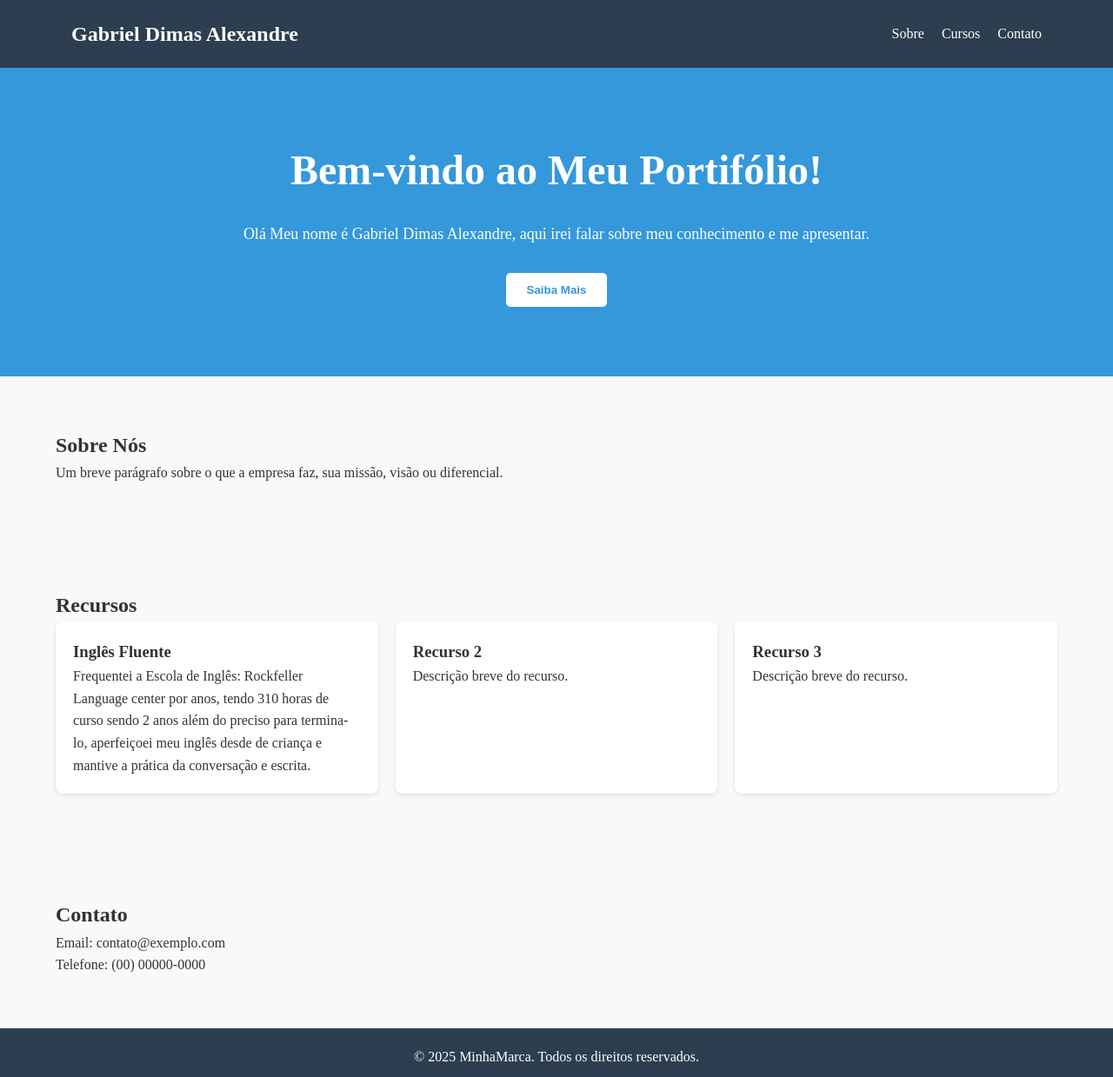
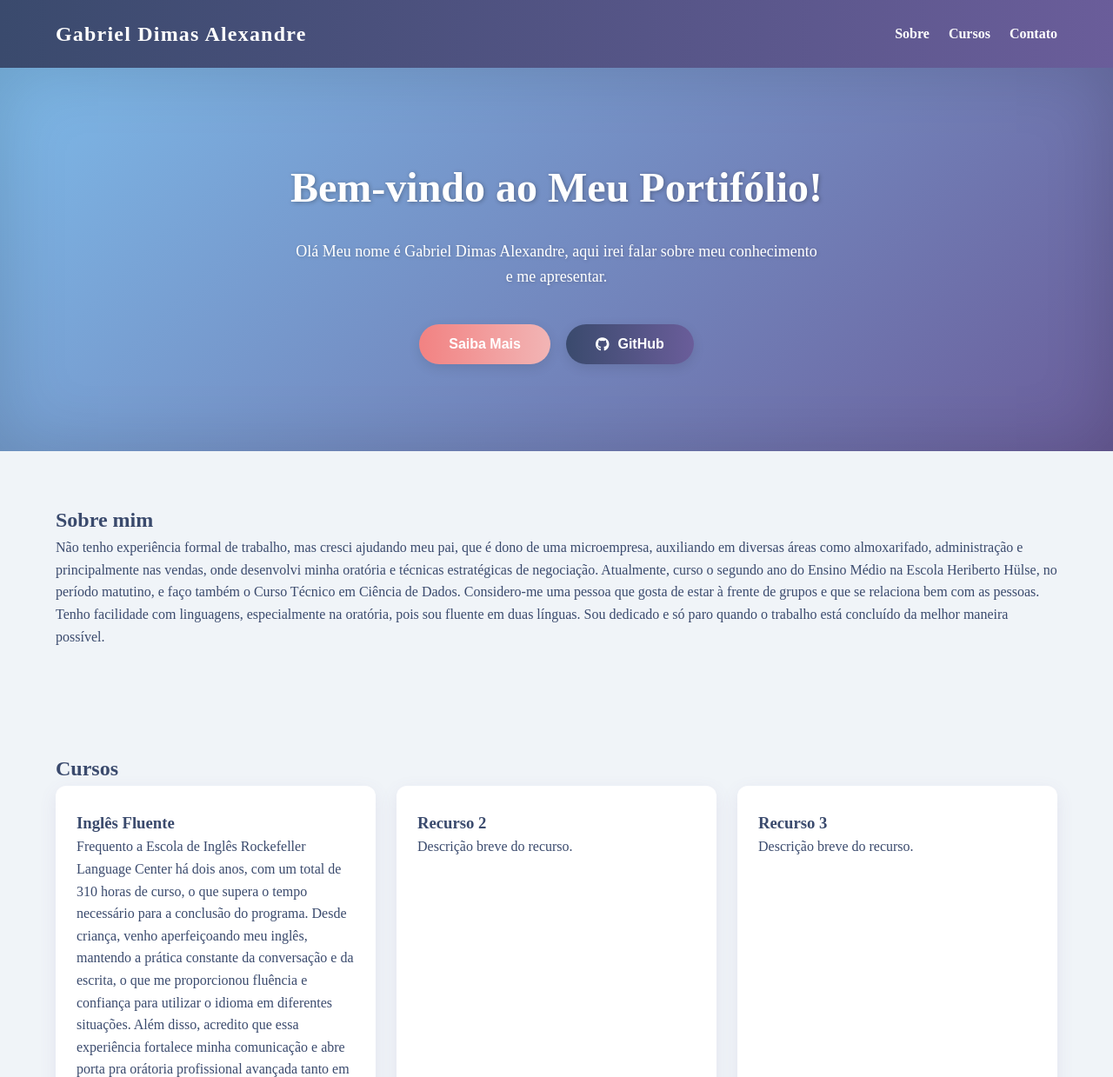
Before and after one commit to EusouoDimas/Landing-Page-Pessoal, a plain HTML site: page index.html in a window 1280 px wide. Shown: the top 1239 px of the page at 87% size. Drawn offline with Linux system fonts and the light colour scheme.

Commit message:
segunda versão do site
incompleto por enquanto mas quase pronto

```diff
--- a/index.html
+++ b/index.html
@@ -4,7 +4,8 @@
   <meta charset="UTF-8" />
   <meta name="viewport" content="width=device-width, initial-scale=1.0"/>
   <title>Landing Page</title>
-    <link rel="stylesheet" href="style.css">
+  <link rel="stylesheet" href="style.css">
+  <link rel="stylesheet" href="https://cdnjs.cloudflare.com/ajax/libs/font-awesome/6.4.0/css/all.min.css" />
 </head>
 <body>
   <header>
@@ -14,7 +15,7 @@
         <div class="menu-toggle" onclick="toggleMenu()">☰</div>
         <div class="menu" id="menu">
           <a href="#sobre">Sobre</a>
-          <a href="#recursos">Cursos</a>
+          <a href="#curso">Cursos</a>
           <a href="#contato">Contato</a>
         </div>
       </nav>
@@ -24,25 +25,28 @@
   <section class="hero">
     <div class="container">
       <h1>Bem-vindo ao Meu Portifólio!</h1>
-      <p>Olá Meu nome é Gabriel Dimas Alexandre, aqui irei falar sobre meu conhecimento e me apresentar. </p>
-      <button>Saiba Mais</button>
+      <p>Olá Meu nome é Gabriel Dimas Alexandre, aqui irei falar sobre meu conhecimento e me apresentar.</p>
+      <div class="buttons">
+        <button id="btnSaibaMais">Saiba Mais</button>
+        <button id="btnGitHub"><i class="fab fa-github"></i> GitHub</button>
+      </div>
     </div>
   </section>
 
   <section id="sobre">
     <div class="container">
-      <h2>Sobre Nós</h2>
-      <p>Um breve parágrafo sobre o que a empresa faz, sua missão, visão ou diferencial.</p>
+      <h2>Sobre mim</h2>
+      <p>Não tenho experiência formal de trabalho, mas cresci ajudando meu pai, que é dono de uma microempresa, auxiliando em diversas áreas como almoxarifado, administração e principalmente nas vendas, onde desenvolvi minha oratória e técnicas estratégicas de negociação. Atualmente, curso o segundo ano do Ensino Médio na Escola Heriberto Hülse, no período matutino, e faço também o Curso Técnico em Ciência de Dados. Considero-me uma pessoa que gosta de estar à frente de grupos e que se relaciona bem com as pessoas. Tenho facilidade com linguagens, especialmente na oratória, pois sou fluente em duas línguas. Sou dedicado e só paro quando o trabalho está concluído da melhor maneira possível.</p>
     </div>
   </section>
 
-  <section id="recursos">
+  <section id="curso">
     <div class="container">
-      <h2>Recursos</h2>
+      <h2>Cursos</h2>
       <div class="grid">
         <div class="grid-item">
           <h3>Inglês Fluente</h3>
-          <p>Frequentei a Escola de Inglês: Rockfeller Language center por anos, tendo 310 horas de curso sendo 2 anos além do preciso para termina-lo, aperfeiçoei meu inglês desde de criança e mantive a prática da conversação e escrita.</p>
+          <p>Frequento a Escola de Inglês Rockefeller Language Center há dois anos, com um total de 310 horas de curso, o que supera o tempo necessário para a conclusão do programa. Desde criança, venho aperfeiçoando meu inglês, mantendo a prática constante da conversação e da escrita, o que me proporcionou fluência e confiança para utilizar o idioma em diferentes situações. Além disso, acredito que essa experiência fortalece minha comunicação e abre porta pra orátoria profissional avançada tanto em inglês quanto em português</p>
         </div>
         <div class="grid-item">
           <h3>Recurso 2</h3>
@@ -59,19 +63,35 @@
   <section id="contato">
     <div class="container">
       <h2>Contato</h2>
-      <p>Email: contato@exemplo.com</p>
-      <p>Telefone: (00) 00000-0000</p>
+      <p>Email: Dimasalexandregabriel@gmail.com</p>
+      <p>Telefone: (48) 99840-7244</p>
     </div>
   </section>
 
   <footer>
-    <p>&copy; 2025 MinhaMarca. Todos os direitos reservados.</p>
+    <p>&copy; 2025. Todos os direitos reservados A Gabriel Dimas Alexandre.</p>
   </footer>
 
   <script>
     function toggleMenu() {
       document.getElementById("menu").classList.toggle("active");
     }
+
+    window.addEventListener('DOMContentLoaded', () => {
+      const btnSaibaMais = document.getElementById('btnSaibaMais');
+      if (btnSaibaMais) {
+        btnSaibaMais.addEventListener('click', () => {
+          document.getElementById('sobre').scrollIntoView({ behavior: 'smooth' });
+        });
+      }
+
+      const btnGitHub = document.getElementById('btnGitHub');
+      if (btnGitHub) {
+        btnGitHub.addEventListener('click', () => {
+          window.open('https://github.com/eusouodimas', '_blank');
+        });
+      }
+    });
   </script>
 </body>
 </html>
--- a/style.css
+++ b/style.css
@@ -1,4 +1,3 @@
-
 * {
   box-sizing: border-box;
   margin: 0;
@@ -8,14 +7,15 @@
 body {
   font-family: 'Times New Roman', Times, serif;
   line-height: 1.6;
-      background: #f9f9f9;
-      color: #333;
+  background: #f0f4f8;
+  color: #3a4a6d;
 }
 
 header {
-      background: #2c3e50;
+  background: linear-gradient(90deg, #3a4a6d, #6a5d9a);
   color: white;
-      padding: 20px;
+  padding: 20px 0;
+  box-shadow: 0 3px 8px rgba(58, 74, 109, 0.5);
 }
 
 .container {
@@ -33,49 +33,94 @@
 .logo {
   font-size: 24px;
   font-weight: bold;
+  letter-spacing: 1.2px;
 }
 
 .menu {
   display: flex;
-      gap: 20px;
+  gap: 22px;
 }
 
 .menu a {
   color: white;
   text-decoration: none;
-      font-weight: 500;
+  font-weight: 600;
+  transition: color 0.3s ease;
+}
+
+.menu a:hover {
+  color: #f28282;
 }
 
 .menu-toggle {
   display: none;
   cursor: pointer;
+  font-size: 26px;
 }
 
 .hero {
-      padding: 80px 0;
-      background: #3498db;
+  padding: 100px 0;
+  background: linear-gradient(135deg, #7db9e8, #6a5d9a);
   color: white;
   text-align: center;
+  box-shadow: inset 0 0 80px rgba(0,0,0,0.15);
 }
 
 .hero h1 {
   font-size: 48px;
   margin-bottom: 20px;
+  text-shadow: 1px 1px 5px rgba(0,0,0,0.3);
 }
 
 .hero p {
   font-size: 18px;
-      margin-bottom: 30px;
+  margin-bottom: 40px;
+  max-width: 600px;
+  margin-left: auto;
+  margin-right: auto;
+  text-shadow: 1px 1px 4px rgba(0,0,0,0.2);
 }
 
-    .hero button {
-      padding: 12px 24px;
-      background: white;
-      color: #3498db;
+.buttons {
+  display: flex;
+  justify-content: center;
+  gap: 18px;
+  flex-wrap: wrap;
+}
+
+.buttons button {
+  padding: 14px 34px;
+  font-weight: 700;
+  border-radius: 30px;
   border: none;
   cursor: pointer;
-      font-weight: bold;
-      border-radius: 5px;
+  font-size: 16px;
+  display: flex;
+  align-items: center;
+  gap: 10px;
+  box-shadow: 0 4px 14px rgba(0,0,0,0.1);
+  transition: background 0.4s ease, transform 0.2s ease;
+  color: white;
+}
+
+/* Botão Saiba Mais coral com gradiente */
+#btnSaibaMais {
+  background: linear-gradient(90deg, #f28282, #f2b5b5);
+}
+
+#btnSaibaMais:hover {
+  background: linear-gradient(90deg, #f2b5b5, #f28282);
+  transform: translateY(-4px);
+}
+
+/* Botão GitHub azul escuro com gradiente */
+#btnGitHub {
+  background: linear-gradient(90deg, #3a4a6d, #6a5d9a);
+}
+
+#btnGitHub:hover {
+  background: linear-gradient(90deg, #6a5d9a, #3a4a6d);
+  transform: translateY(-4px);
 }
 
 section {
@@ -85,22 +130,30 @@
 .grid {
   display: flex;
   flex-wrap: wrap;
-      gap: 20px;
+  gap: 24px;
 }
 
 .grid-item {
   flex: 1 1 250px;
   background: white;
-      padding: 20px;
-      border-radius: 8px;
-      box-shadow: 0 2px 5px rgba(0,0,0,0.1);
+  padding: 28px 24px;
+  border-radius: 12px;
+  box-shadow: 0 6px 20px rgba(106, 93, 154, 0.1);
+  transition: box-shadow 0.3s ease;
+  color: #3a4a6d;
+}
+
+.grid-item:hover {
+  box-shadow: 0 8px 28px rgba(106, 93, 154, 0.18);
 }
 
 footer {
-      background: #2c3e50;
+  background: linear-gradient(90deg, #3a4a6d, #6a5d9a);
   color: white;
   text-align: center;
-      padding: 20px;
+  padding: 22px 0;
+  font-size: 14px;
+  letter-spacing: 0.5px;
 }
 
 /* Responsividade */
@@ -108,12 +161,13 @@
   .menu {
     display: none;
     flex-direction: column;
-        background: #2c3e50;
+    background: #6a5d9a;
     position: absolute;
     top: 70px;
     right: 20px;
-        width: 200px;
-        padding: 10px;
+    width: 220px;
+    padding: 12px;
+    border-radius: 8px;
   }
 
   .menu.active {
@@ -123,4 +177,13 @@
   .menu-toggle {
     display: block;
   }
+
+  .buttons {
+    flex-direction: column;
   }
+
+  .buttons button {
+    width: 100%;
+    justify-content: center;
+  }
+}
```
Lines whose indentation alone changed are shown as unchanged.
